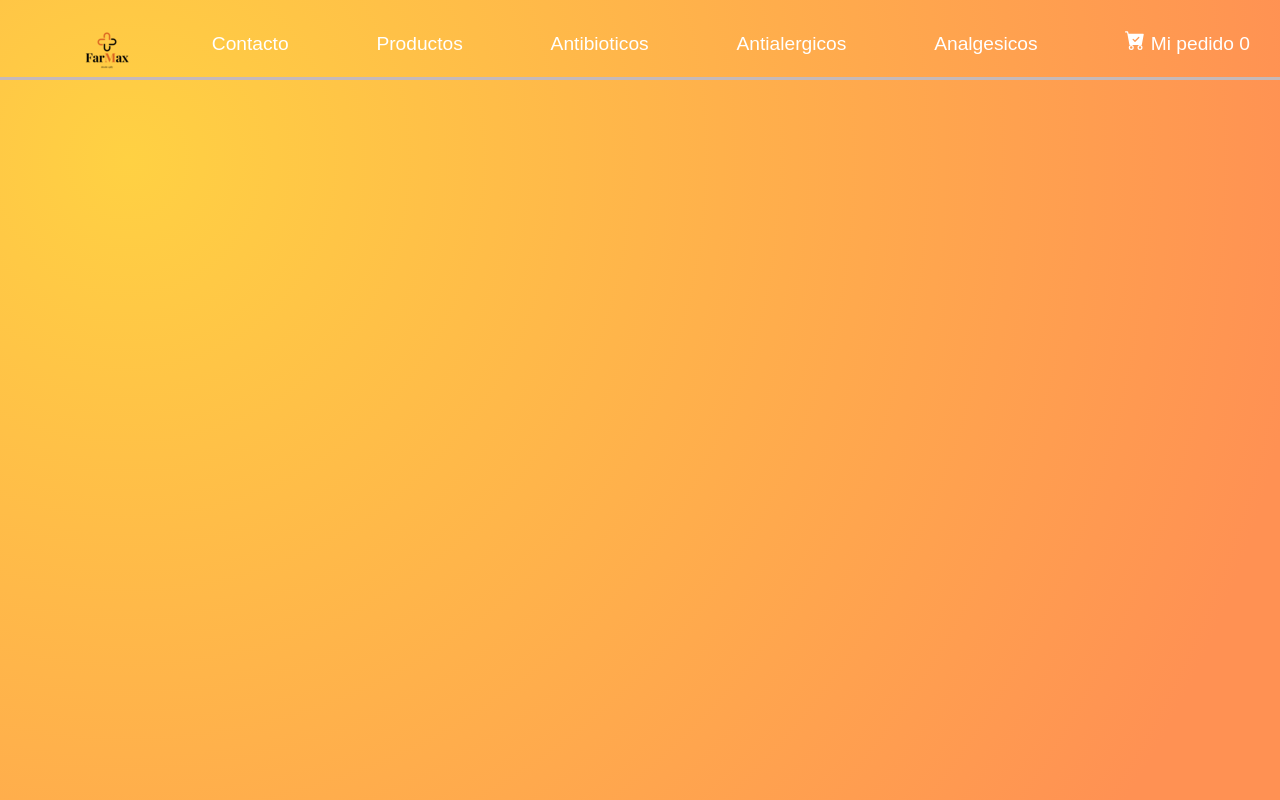
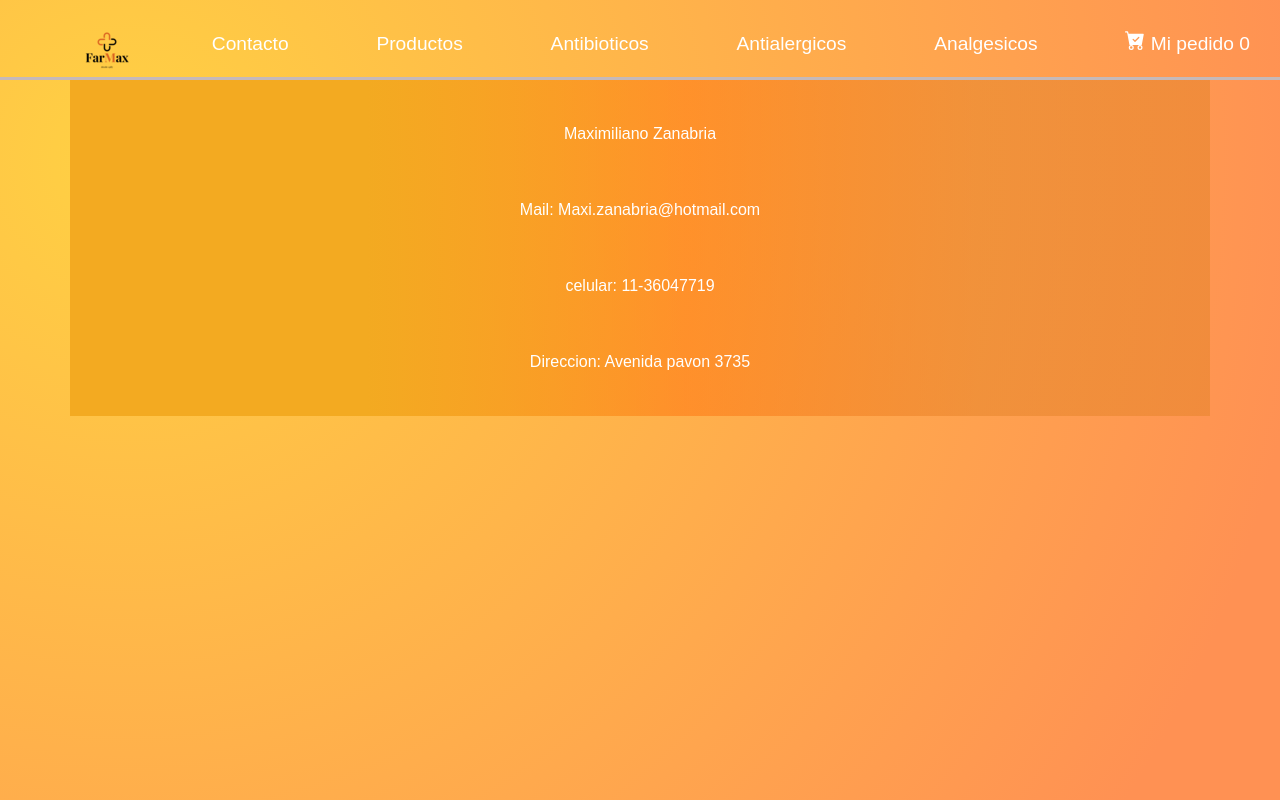
Before and after one commit to maxizanabria/proyectoZanabria, a React (Vite) app: page /contacto in a window 1280 px wide. Built offline with nearby package versions, Linux system fonts and the light colour scheme.

Commit message:
re-EntregaFinalZanabria

```diff
--- a/package.json
+++ b/package.json
@@ -10,8 +10,10 @@
     "preview": "vite preview"
   },
   "dependencies": {
+    "bootstrap": "^5.3.2",
     "firebase": "^10.3.1",
     "react": "^18.2.0",
+    "react-bootstrap": "^2.9.0",
     "react-dom": "^18.2.0",
     "react-hook-form": "^7.47.0",
     "react-router-dom": "^6.15.0",
--- a/src/App.jsx
+++ b/src/App.jsx
@@ -6,6 +6,9 @@
 import { CartProvider } from './Context/CartContext';
 import Carrito from './componentes/Carrito';
 import Nosotros from './componentes/Nosotros';
+import Checkout from './componentes/checkout';
+import Contacto from './componentes/Contacto';
+
 
 
 
@@ -34,6 +37,8 @@
               <Route path="/productos/:categoria" element={<ItemListConteiner />} />
               <Route path="/nosotros" element={<Nosotros />} />
               <Route path="/carrito" element={<Carrito />} />
+              <Route path="/checkout" element={<Checkout />} />
+              <Route path="/contacto" element={<Contacto />} />
 
 
             </Routes>
--- a/src/componentes/Carrito.jsx
+++ b/src/componentes/Carrito.jsx
@@ -10,6 +10,8 @@
     const handleVaciar = () => {
         vaciarCarrito();
     }
+
+
 
 
   return (
@@ -28,7 +30,7 @@
             <p>Precio Unit: ${prod.precio}</p>
             <p>Precio Total: ${prod.precio * prod.cantidad}</p>
             <p>Cant: {prod.cantidad}</p>
-            <button onClick={handleVaciar} className='buttonCart'> Eliminar de mi compra </button>
+            <button className='buttonCart'> Eliminar de mi compra </button>
 
             <br />
             </div>
--- /dev/null
+++ b/src/componentes/Checkout.jsx
@@ -0,0 +1,67 @@
+import React, { useContext, useState } from 'react'
+import { CartContext } from '../Context/CartContext';
+import { useForm } from 'react-hook-form';
+import {collection, addDoc } from "firebase/firestore";
+import { db } from '../firebase/config';
+
+
+
+const checkout = () => {
+
+
+
+      const [pedidoId, setPedidoId] = useState("");
+      const {carrito, precioTotal, vaciarCarrito} = useContext(CartContext);
+
+      const { register, handleSubmit } = useForm();
+
+
+      const comprar = (data) => {
+      const pedido = {
+      cliente: data,
+      productos: carrito,
+      total: precioTotal()
+      }
+
+      const pedidosRef = collection (db, "pedidos");
+
+      addDoc (pedidosRef, pedido)
+        .then((doc) => {
+          setPedidoId(doc.id);
+              vaciarCarrito();
+
+      })
+
+  }
+
+  if (pedidoId) {
+    return (
+      <div className='container'>
+      <h1 className='main-title'> Muchas gracias por tu compra!  </h1>
+      <p> Tu numero de pedido es:{pedidoId} </p>
+      </div>
+    )
+  }
+
+
+
+    return (
+
+      <div className="container">
+        <h1 className="main-title">Finaliza tu compra</h1>
+        <form className="formulario" onSubmit={handleSubmit(comprar)}>
+
+            <input type="text" placeholder="Ingresá tu nombre" {...register("nombre")} />
+            <input type="email" placeholder="Ingresá tu e-mail" {...register("email")} />
+            <input type="phone" placeholder="Ingresá tu teléfono" {...register("telefono")} />
+
+            <button className="enviar" type="submit"> Comprar</button>
+
+        </form>
+    </div>
+      ) ;
+
+  }
+
+
+export default checkout
--- /dev/null
+++ b/src/componentes/Contacto.jsx
@@ -0,0 +1,25 @@
+import React from 'react'
+
+const Contacto = () => {
+  return (
+    <div className='container'>
+        <p className='contactDetail'>
+            Maximiliano Zanabria
+        </p>
+        <p className='contactDetail'>
+            Mail: Maxi.zanabria@hotmail.com
+        </p>
+        <p className='contactDetail'>
+            celular: 11-36047719
+        </p>
+        <p className='contactDetail'>
+            Direccion: Avenida pavon 3735
+        </p>
+
+
+
+    </div>
+  )
+}
+
+export default Contacto
--- a/src/index.css
+++ b/src/index.css
@@ -112,3 +112,14 @@
   padding: 5px;
   border-radius: black;
 }
+
+.contactDetail {
+  display: flex;
+  align-items: center;
+  justify-content: center;
+  padding: 10px;
+}
+
+.main-title {
+  color: white
+}
```
Also changed, not shown: 1 other file (tests, documents, lock files or other folders).
